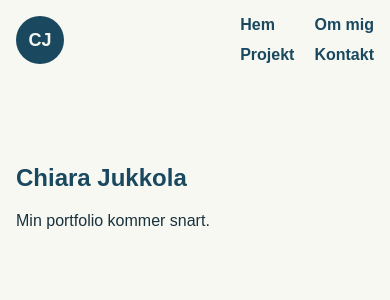
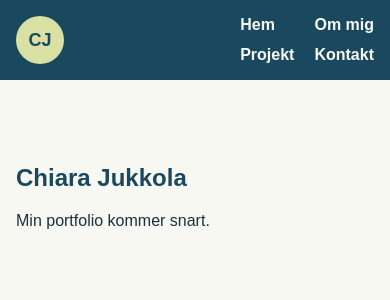
Before and after one commit to kickzon/react-portfolio, a React (Vite) app: page / in a window 390 px wide. Shown: the top 300 px of the page. Built offline with nearby package versions, Linux system fonts and the light colour scheme.

Commit message:
style: create distinct header color layout

```diff
--- a/src/components/Header/Header.jsx
+++ b/src/components/Header/Header.jsx
@@ -3,6 +3,7 @@ import styles from './Header.module.css'
 function Header() {
   return (
     <header className={styles.header}>
+      <div className={styles.headerContent}>
         <a className={styles.logo} href="#home" aria-label="Till startsidan">
           CJ
         </a>
@@ -23,6 +24,7 @@ function Header() {
             </li>
           </ul>
         </nav>
+      </div>
     </header>
   )
 }
--- a/src/components/Header/Header.module.css
+++ b/src/components/Header/Header.module.css
@@ -1,4 +1,9 @@
 .header {
+  width: 100%;
+  background-color: var(--color-primary);
+}
+
+.headerContent {
   display: flex;
   align-items: center;
   justify-content: space-between;
@@ -13,8 +18,8 @@
   width: 3rem;
   height: 3rem;
   border-radius: 50%;
-  color: var(--color-text-light);
-  background-color: var(--color-primary);
+  color: var(--color-primary);
+  background-color: var(--color-accent);
   font-size: 1.125rem;
   font-weight: 700;
   text-decoration: none;
@@ -29,25 +34,25 @@
 }
 
 .navList a {
-  color: var(--color-primary);
+  color: var(--color-text-light);
   font-weight: 600;
   text-decoration: none;
   text-underline-offset: 0.4rem;
 }
 
 .navList a:hover {
-  color: var(--color-primary-dark);
+  color: var(--color-accent);
   text-decoration: underline;
 }
 
 .navList a:focus-visible,
 .logo:focus-visible {
-  outline: 0.1875rem solid var(--color-primary-dark);
+  outline: 0.1875rem solid var(--color-accent);
   outline-offset: 0.25rem;
 }
 
 @media (max-width: 31.25rem) {
-  .header {
+  .headerContent {
     align-items: flex-start;
     padding-block: 1rem;
   }
```
Lines whose indentation alone changed are shown as unchanged.
